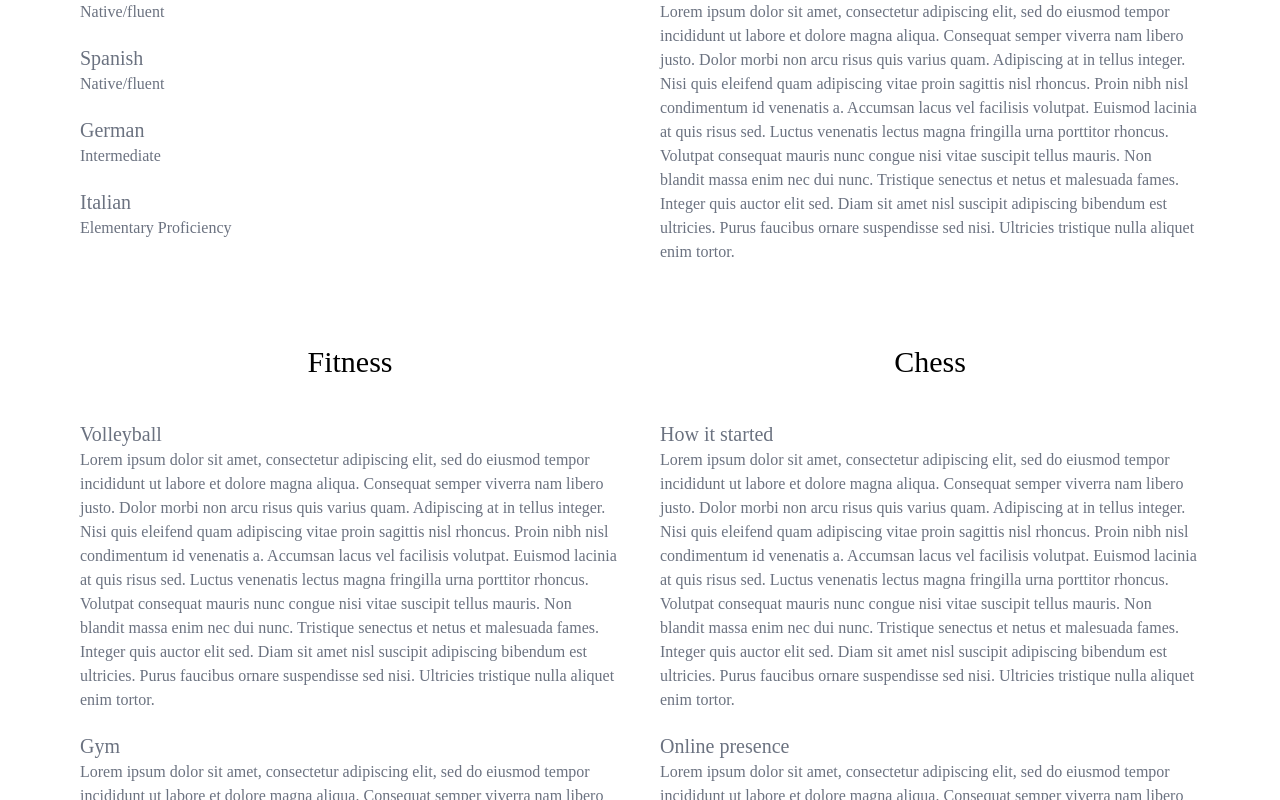
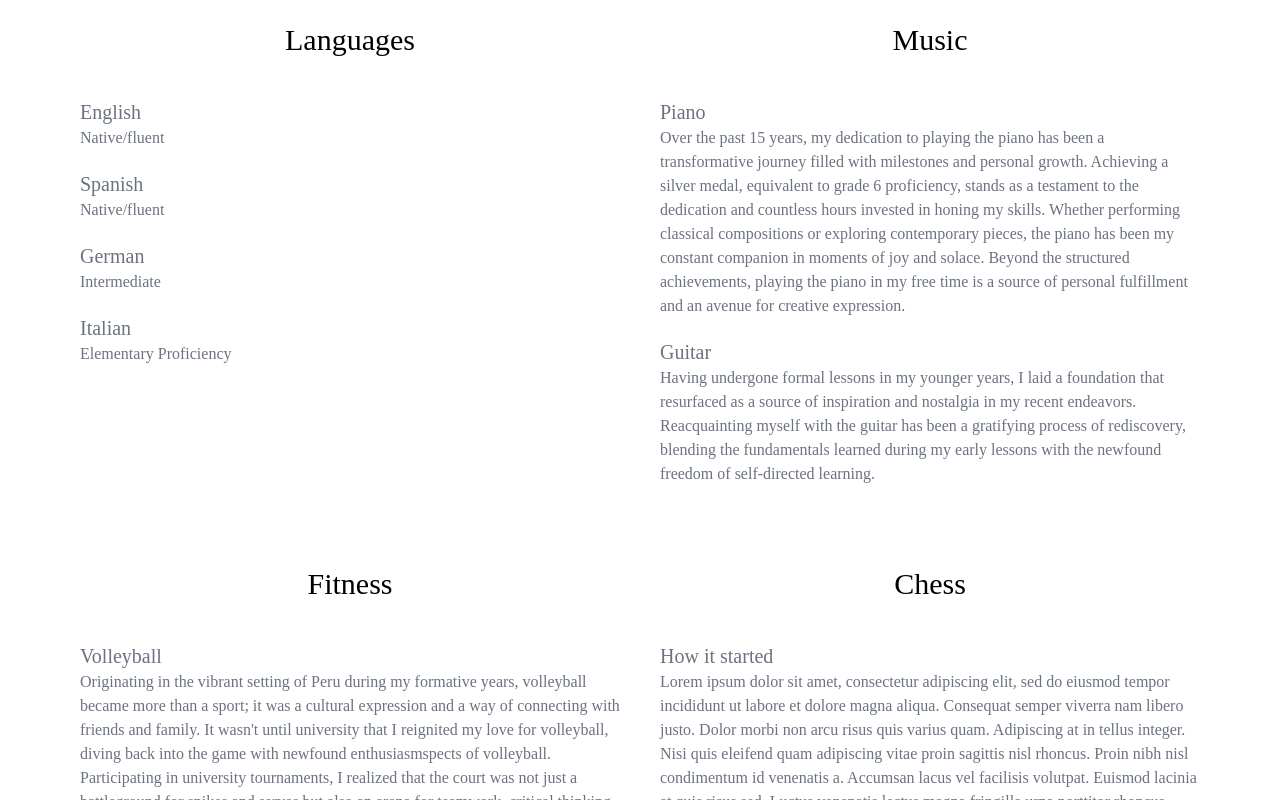
Before and after one commit to jappleyard28/Portfolio, a React (Create React App) app: page /about in a window 1280 px wide. Shown: the part 2100-2900 px from the top of the page. Built offline with nearby package versions, Linux system fonts and the light colour scheme; a web font is replaced by a local one.

Commit message:
updated about section

```diff
--- a/src/pages/About.js
+++ b/src/pages/About.js
@@ -1,4 +1,5 @@
 import grad from '../images/grad.jpg'
+import toby from '../images/toby_computer.jpg'
 
 const About = () => {
     return (
@@ -19,7 +20,7 @@ const About = () => {
                 <h2 class='flex justify-center text-4xl pt-10'>Technical skills</h2>
                 <div class="grid max-w-screen-xl px-4 py-8 mx-auto lg:gap-8 xl:gap-0 lg:py-10 lg:grid-cols-12">
                     <div class="hidden lg:mt-0 lg:col-span-5 lg:flex rounded-lg">
-                        <img src={grad} alt="Me" class="rounded-lg" />
+                        <img src={toby} alt="Me" class="rounded-lg" />
                     </div>
                     <div class="ml-auto place-self-center lg:col-span-7">
                         <p class="max-w-2xl mb-6 font-light text-gray-500 lg:mb-8 md:text-lg lg:text-xl dark:text-gray-400">I have a proven history of autonomously and
@@ -78,7 +79,17 @@ const About = () => {
                         <div className='font-light text-gray-500 dark:text-gray-400'>
                             <li>
                                 <h4 className='text-xl'>Piano</h4>
-                                <p className='text-md'>Lorem ipsum dolor sit amet, consectetur adipiscing elit, sed do eiusmod tempor incididunt ut labore et dolore magna aliqua. Consequat semper viverra nam libero justo. Dolor morbi non arcu risus quis varius quam. Adipiscing at in tellus integer. Nisi quis eleifend quam adipiscing vitae proin sagittis nisl rhoncus. Proin nibh nisl condimentum id venenatis a. Accumsan lacus vel facilisis volutpat. Euismod lacinia at quis risus sed. Luctus venenatis lectus magna fringilla urna porttitor rhoncus. Volutpat consequat mauris nunc congue nisi vitae suscipit tellus mauris. Non blandit massa enim nec dui nunc. Tristique senectus et netus et malesuada fames. Integer quis auctor elit sed. Diam sit amet nisl suscipit adipiscing bibendum est ultricies. Purus faucibus ornare suspendisse sed nisi. Ultricies tristique nulla aliquet enim tortor.</p>
+                                <p className='text-md'>Over the past 15 years, my dedication to playing the piano has been a transformative journey filled with milestones and personal
+                                growth. Achieving a silver medal, equivalent to grade 6 proficiency, stands as a testament to the dedication and countless hours invested in honing
+                                my skills. Whether performing classical compositions or exploring contemporary pieces, the piano has been my constant companion in moments of joy and
+                                solace. Beyond the structured achievements, playing the piano in my free time is a source of personal fulfillment and an avenue for creative
+                                expression.</p>
+                            </li>
+                            <li>
+                                <h4 className='text-xl pt-5'>Guitar</h4>
+                                <p className='text-md'>Having undergone formal lessons in my younger years, I laid a foundation that resurfaced as a source of inspiration and
+                                nostalgia in my recent endeavors. Reacquainting myself with the guitar has been a gratifying process of rediscovery, blending the fundamentals learned
+                                during my early lessons with the newfound freedom of self-directed learning.</p>
                             </li>
                         </div>
                     </ul>
@@ -89,7 +100,11 @@ const About = () => {
                         <div className='font-light text-gray-500 dark:text-gray-400'>
                             <li>
                                 <h4 className='text-xl'>Volleyball</h4>
-                                <p className='text-md'>Lorem ipsum dolor sit amet, consectetur adipiscing elit, sed do eiusmod tempor incididunt ut labore et dolore magna aliqua. Consequat semper viverra nam libero justo. Dolor morbi non arcu risus quis varius quam. Adipiscing at in tellus integer. Nisi quis eleifend quam adipiscing vitae proin sagittis nisl rhoncus. Proin nibh nisl condimentum id venenatis a. Accumsan lacus vel facilisis volutpat. Euismod lacinia at quis risus sed. Luctus venenatis lectus magna fringilla urna porttitor rhoncus. Volutpat consequat mauris nunc congue nisi vitae suscipit tellus mauris. Non blandit massa enim nec dui nunc. Tristique senectus et netus et malesuada fames. Integer quis auctor elit sed. Diam sit amet nisl suscipit adipiscing bibendum est ultricies. Purus faucibus ornare suspendisse sed nisi. Ultricies tristique nulla aliquet enim tortor.</p>
+                                <p className='text-md'>Originating in the vibrant setting of Peru during my formative years, volleyball became more than a sport; it was a cultural
+                                expression and a way of connecting with friends and family. It wasn't until university that I reignited my love for volleyball, diving back into the
+                                game with newfound enthusiasmspects of volleyball. Participating in university tournaments, I realized that the court was not just a battleground for
+                                spikes and serves but also an arena for teamwork, critical thinking, and conflict management. Through wins and losses, I learned the value of
+                                collaboration and adaptability, forging bonds with teammates that extended beyond the court.</p>
                             </li>
                             <li>
                                 <h4 className='text-xl pt-5'>Gym</h4>
```
Also changed, not shown: src/images/toby_computer.jpg (added).
